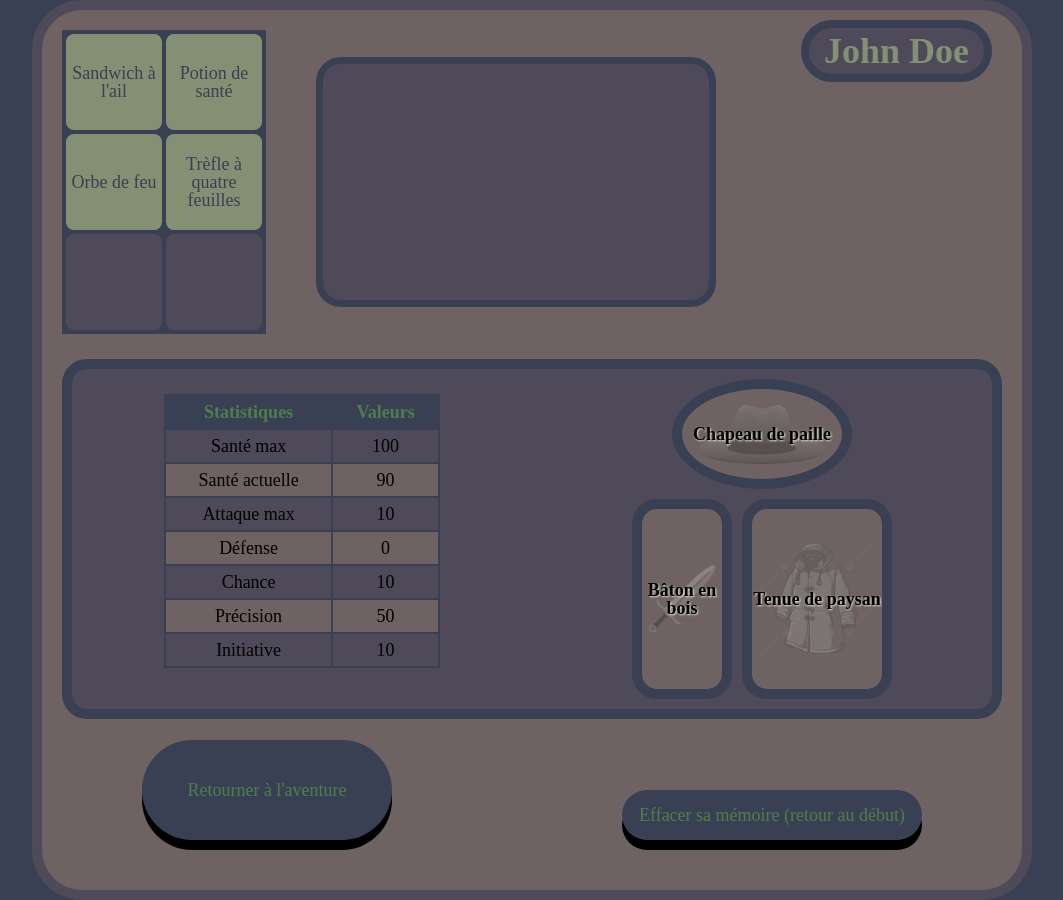
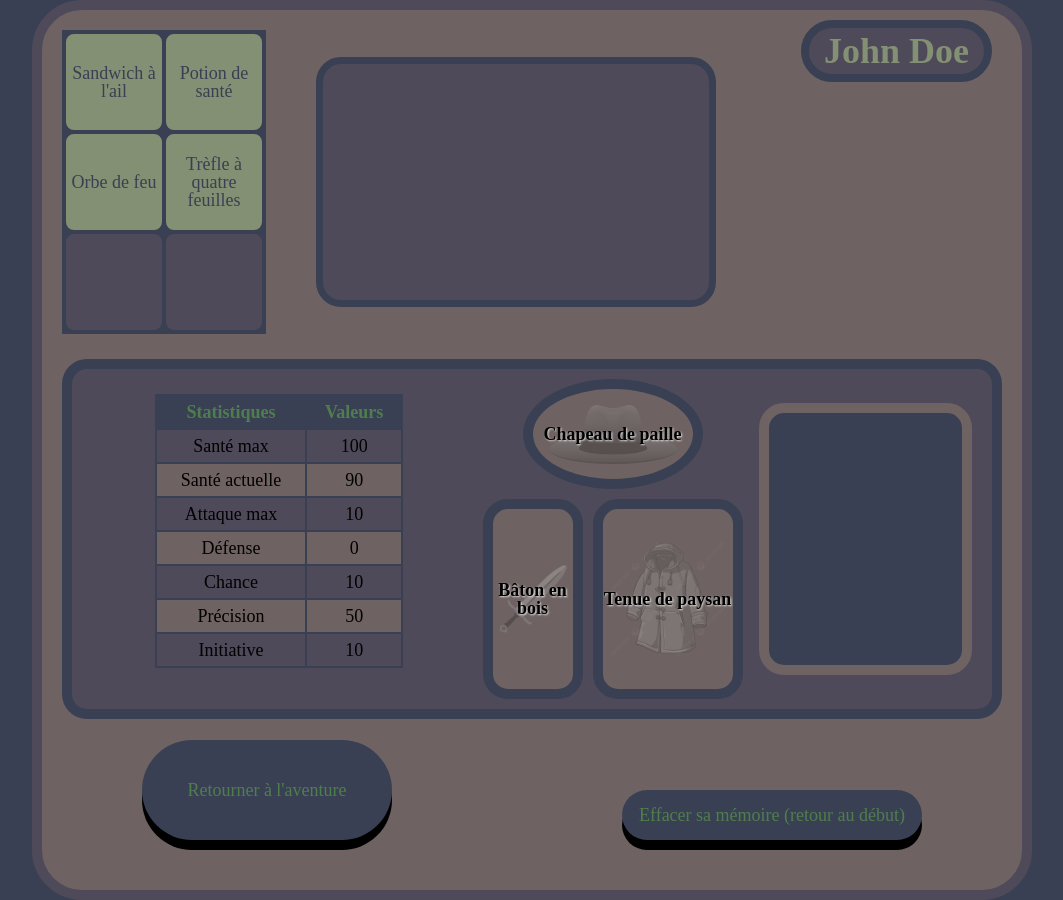
Before and after one commit to GoutteDooo/aventure, a React (Vite) app in the folder aventure-react/: page /status in a window 1280 px wide. Shown: the whole page, without its empty margins (108-1171 px from the left). Built offline with nearby package versions, Linux system fonts and the light colour scheme; a web font is replaced by a local one; what @midudev/tailwind-animations would draw is missing.

Commit message:
chore: add description window for equipment

```diff
--- a/aventure-react/src/components/Stats.jsx
+++ b/aventure-react/src/components/Stats.jsx
@@ -1,8 +1,8 @@
-import React, { useContext, useEffect } from 'react';
-import { PlayerContext } from '../utils/Context';
+import React, { useContext, useEffect } from "react";
+import { PlayerContext } from "../utils/Context";
 
 const Stats = () => {
-    const {playerStats, setPlayerStats} = useContext(PlayerContext);
+  const { playerStats, setPlayerStats } = useContext(PlayerContext);
 
   const convertKey = (key) => {
     const translations = {
@@ -24,13 +24,12 @@ const Stats = () => {
     return stat;
   };
 
-
   useEffect(() => {
     localStorage.setItem("playerData", JSON.stringify(playerStats));
   }, [playerStats]);
 
   return (
-        <div className='stats'>
+    <div className="stats">
       <div className="stats__container">
         <table>
           <thead>
@@ -40,25 +39,30 @@ const Stats = () => {
             </tr>
           </thead>
           <tbody>
-                    {playerStats && Object.entries(playerStats.stats).map(([key,value], index) => (
+            {playerStats &&
+              Object.entries(playerStats.stats).map(([key, value], index) => (
                 <tr key={index}>
                   <td>{convertKey(key)}</td>
                   <td>{convertStat(key, value)}</td>
                 </tr>
-                        )
-                    )}
+              ))}
           </tbody>
         </table>
       </div>
       <div className="stats__equipment">
-                <div className="stats__equipment__hat">
+        <div className="stats__equipment__container">
+          <div className="stats__equipment__container__hat">
             <p>{playerStats.equipment.hat}</p>
           </div>
-                <div className="stats__equipment__outfit">
+          <div className="stats__equipment__container__outfit">
             <p>{playerStats.equipment.outfit}</p>
           </div>
-                <div className="stats__equipment__weapon">
+          <div className="stats__equipment__container__weapon">
             <p>{playerStats.equipment.weapon}</p>
+          </div>
+        </div>
+        <div className="stats__equipment__description">
+          <div className="stats__equipment__description--container"></div>
         </div>
       </div>
     </div>
--- a/aventure-react/src/styles/components/_stats.scss
+++ b/aventure-react/src/styles/components/_stats.scss
@@ -10,14 +10,15 @@
     display: flex;
     flex-direction: column;
     align-items: center;
-        width: 50%;
+    width: 45%;
     height: 100%;
     margin: 15px auto;
     table {
       width: 60%;
       border-collapse: collapse;
       margin-top: 10px;
-            th,td {
+      th,
+      td {
         border: 2px solid $dark3;
         padding: 7px;
         text-align: center;
@@ -34,9 +35,12 @@
         background: $dark1;
       }
     }
-
   }
   &__equipment {
+    display: flex;
+    width: 55%;
+    height: 100%;
+    &__container {
       display: grid;
       justify-content: center;
       justify-items: center;
@@ -45,11 +49,13 @@
         "h h"
         "w b"
         "w b";
+      text-align: center;
+      gap: 10px;
       width: 50%;
       height: 100%;
-        text-align: center;
-        gap: 10px;
-        &__hat, &__outfit, &__weapon {
+      &__hat,
+      &__outfit,
+      &__weapon {
         @include verticalCenter;
         border: 10px solid $dark3;
         background: $dark1;
@@ -90,7 +96,7 @@
         width: 180px;
         height: 110px;
         border-radius: 50%;
-            &::before{
+        &::before {
           background-image: url("/src/assets/img/equip_hat.png");
           background-size: 80%;
         }
@@ -112,4 +118,19 @@
         }
       }
     }
+    &__description {
+      width: 50%;
+      display: flex;
+      &--container {
+        border: 10px solid $dark1;
+        border-radius: 25px;
+        background: $dark3;
+        box-sizing: border-box;
+        height: 80%;
+        width: 100%;
+        align-self: center;
+        margin: 20px;
       }
+    }
+  }
+}
--- a/aventure-react/src/styles/main.css
+++ b/aventure-react/src/styles/main.css
@@ -74,7 +74,6 @@ html {
 body {
   margin: 0;
   padding: 0;
-  -webkit-box-sizing: border-box;
   box-sizing: border-box;
 }
 
@@ -92,7 +91,6 @@ button {
   background: #394053;
   color: #4f7e4e;
   border-radius: 5000px;
-  -webkit-box-shadow: 0 10px 0 0 black;
   box-shadow: 0 10px 0 0 black;
 }
 button:hover {
@@ -100,9 +98,7 @@ button:hover {
   background: #4e4a59;
 }
 button:active {
-  -webkit-box-shadow: 0 0px 0 0 black;
   box-shadow: 0 0px 0 0 black;
-  -webkit-transform: translateY(10px);
   transform: translateY(10px);
 }
 
@@ -118,12 +114,8 @@ button:active {
   font-size: 1.3rem;
 }
 .combat-container .combat {
-  display: -webkit-box;
-  display: -ms-flexbox;
   display: flex;
   width: 90%;
-  -webkit-box-pack: justify;
-      -ms-flex-pack: justify;
   justify-content: space-between;
   background: #4e4a59;
   border-radius: 25px;
@@ -160,11 +152,9 @@ button:active {
   color: #6E6362;
 }
 .combat-container .combat__ennemy__stats:hover {
-  -webkit-filter: brightness(0.8);
   filter: brightness(0.8);
 }
 .combat-container .combat__ennemy__attack {
-  -webkit-animation: enemyAttack 1s forwards ease-out;
   animation: enemyAttack 1s forwards ease-out;
 }
 .combat-container .combat__play {
@@ -183,45 +173,29 @@ button:active {
   background: darkred;
 }
 .combat-container .combat__hit {
-  -webkit-animation: hit 0.6s forwards;
   animation: hit 0.6s forwards;
 }
 .combat-container .your-turn {
   position: absolute;
-  display: -webkit-box;
-  display: -ms-flexbox;
   display: flex;
-  -webkit-box-align: center;
-      -ms-flex-align: center;
   align-items: center;
-  -webkit-box-pack: center;
-      -ms-flex-pack: center;
   justify-content: center;
   background: #4f7e4e;
   height: 100px;
   width: 300px;
   top: 50%;
   left: 50%;
-  -webkit-transform: translate(-50%, -50%);
   transform: translate(-50%, -50%);
   opacity: 0;
   color: #edf6f9;
-  -webkit-animation: yourTurn 1s forwards;
   animation: yourTurn 1s forwards;
 }
 .combat-container .combat__player__turn {
   position: absolute;
   left: 50%;
-  -webkit-transform: translateX(-50%);
   transform: translateX(-50%);
-  display: -webkit-box;
-  display: -ms-flexbox;
   display: flex;
-  -webkit-box-pack: space-evenly;
-      -ms-flex-pack: space-evenly;
   justify-content: space-evenly;
-  -webkit-box-align: center;
-      -ms-flex-align: center;
   align-items: center;
   gap: 50px;
   margin-top: 25px;
@@ -231,19 +205,15 @@ button:active {
 .combat-container .combat__player__turn .combat__button__attack, .combat-container .combat__player__turn .combat__button__defense, .combat-container .combat__player__turn .combat__button__use, .combat-container .combat__player__turn .combat__button__fled {
   padding: 20px;
   border-radius: 25px;
-  -webkit-box-shadow: 0 10px 0 0 black;
   box-shadow: 0 10px 0 0 black;
   width: 150px;
 }
 .combat-container .combat__player__turn .combat__button__attack:hover, .combat-container .combat__player__turn .combat__button__defense:hover, .combat-container .combat__player__turn .combat__button__use:hover, .combat-container .combat__player__turn .combat__button__fled:hover {
-  -webkit-filter: brightness(0.8);
   filter: brightness(0.8);
   color: #edf6f9;
 }
 .combat-container .combat__player__turn .combat__button__attack:active, .combat-container .combat__player__turn .combat__button__defense:active, .combat-container .combat__player__turn .combat__button__use:active, .combat-container .combat__player__turn .combat__button__fled:active {
-  -webkit-box-shadow: 0 0 0 0;
   box-shadow: 0 0 0 0;
-  -webkit-transform: translateY(10px);
   transform: translateY(10px);
 }
 .combat-container .combat__player__turn .combat__button__attack {
@@ -261,16 +231,9 @@ button:active {
 .combat-container .combat__button__cancel {
   position: absolute;
   left: 50%;
-  -webkit-transform: translateX(-50%);
   transform: translateX(-50%);
-  display: -webkit-box;
-  display: -ms-flexbox;
   display: flex;
-  -webkit-box-pack: space-evenly;
-      -ms-flex-pack: space-evenly;
   justify-content: space-evenly;
-  -webkit-box-align: center;
-      -ms-flex-align: center;
   align-items: center;
   margin-top: 25px;
   height: 50px;
@@ -280,23 +243,15 @@ button:active {
 }
 .combat-container .ennemy-turn {
   position: absolute;
-  display: -webkit-box;
-  display: -ms-flexbox;
   display: flex;
-  -webkit-box-align: center;
-      -ms-flex-align: center;
   align-items: center;
-  -webkit-box-pack: center;
-      -ms-flex-pack: center;
   justify-content: center;
   height: 100px;
   width: 300px;
   top: 50%;
   left: 50%;
-  -webkit-transform: translate(-50%, -50%);
   transform: translate(-50%, -50%);
   opacity: 0;
-  -webkit-animation: yourTurn 1s forwards;
   animation: yourTurn 1s forwards;
   color: #6E6362;
   background: darkred;
@@ -304,19 +259,6 @@ button:active {
 
 .combat--attacking {
   cursor: crosshair;
-}
-
-@-webkit-keyframes yourTurn {
-  0%, 30%, 50%, 70%, 90% {
-    opacity: 0;
-  }
-  20%, 40%, 60%, 80%, 95% {
-    opacity: 1;
-  }
-  100% {
-    opacity: 0;
-    display: none;
-  }
 }
 
 @keyframes yourTurn {
@@ -331,61 +273,26 @@ button:active {
     display: none;
   }
 }
-@-webkit-keyframes hit {
+@keyframes hit {
   0%, 30%, 50%, 70%, 90% {
     background: red;
-    -webkit-transform: translateX(-10px);
     transform: translateX(-10px);
   }
   20%, 40%, 60%, 80% {
-    -webkit-transform: translateX(10px);
     transform: translateX(10px);
   }
   100% {
-    -webkit-transform: translateX(0);
     transform: translateX(0);
-  }
-}
-@keyframes hit {
-  0%, 30%, 50%, 70%, 90% {
-    background: red;
-    -webkit-transform: translateX(-10px);
-            transform: translateX(-10px);
-  }
-  20%, 40%, 60%, 80% {
-    -webkit-transform: translateX(10px);
-            transform: translateX(10px);
-  }
-  100% {
-    -webkit-transform: translateX(0);
-            transform: translateX(0);
-  }
-}
-@-webkit-keyframes enemyAttack {
-  0%, 100% {
-    -webkit-transform: translateX(0);
-            transform: translateX(0);
-  }
-  70% {
-    -webkit-transform: translateX(50px) rotate(10deg);
-            transform: translateX(50px) rotate(10deg);
-  }
-  90% {
-    -webkit-transform: translateX(-350px) rotate(-20deg);
-            transform: translateX(-350px) rotate(-20deg);
   }
 }
 @keyframes enemyAttack {
   0%, 100% {
-    -webkit-transform: translateX(0);
     transform: translateX(0);
   }
   70% {
-    -webkit-transform: translateX(50px) rotate(10deg);
     transform: translateX(50px) rotate(10deg);
   }
   90% {
-    -webkit-transform: translateX(-350px) rotate(-20deg);
     transform: translateX(-350px) rotate(-20deg);
   }
 }
@@ -401,18 +308,12 @@ button:active {
   height: 150px;
   top: 50%;
   left: 50%;
-  -webkit-transform: translate(-50%, -50%);
   transform: translate(-50%, -50%);
   background: rgba(255, 255, 255, 0.446);
   font-size: 2.5rem;
-  display: -webkit-box;
-  display: -ms-flexbox;
   display: flex;
-  -webkit-box-align: center;
-      -ms-flex-align: center;
   align-items: center;
   color: #4f7e4e;
-  -webkit-animation: popUp 3s forwards;
   animation: popUp 3s forwards;
   z-index: 1000;
 }
@@ -420,7 +321,6 @@ button:active {
   width: 100%;
   display: block;
   position: absolute;
-  -webkit-animation: combatFinished 2s forwards ease-in-out;
   animation: combatFinished 2s forwards ease-in-out;
 }
 .combat__finished__container .finish__pop-up {
@@ -432,18 +332,6 @@ button:active {
   padding: 1rem;
 }
 
-@-webkit-keyframes combatFinished {
-  0% {
-    left: -200%;
-  }
-  30%, 70% {
-    left: 40%;
-  }
-  100% {
-    left: 200%;
-  }
-}
-
 @keyframes combatFinished {
   0% {
     left: -200%;
@@ -453,18 +341,6 @@ button:active {
   }
   100% {
     left: 200%;
-  }
-}
-@-webkit-keyframes popUp {
-  0% {
-    opacity: 0;
-  }
-  10%, 90% {
-    opacity: 1;
-  }
-  100% {
-    opacity: 0;
-    display: none;
   }
 }
 @keyframes popUp {
@@ -486,7 +362,6 @@ button:active {
   top: 0;
   right: 0;
   background: rgba(0, 0, 0, 0.665);
-  -webkit-animation: lootsAppear 5s forwards;
   animation: lootsAppear 5s forwards;
 }
 .bg__loots .loots {
@@ -494,8 +369,6 @@ button:active {
   height: 600px;
 }
 .bg__loots .loots__infos {
-  display: -webkit-box;
-  display: -ms-flexbox;
   display: flex;
   height: 500px;
   width: 800px;
@@ -507,21 +380,10 @@ button:active {
   color: #394053;
 }
 .bg__loots .loots__infos .loots__drop, .bg__loots .loots__infos .loots__gain {
-  display: -webkit-box;
-  display: -ms-flexbox;
   display: flex;
-  -webkit-box-align: center;
-      -ms-flex-align: center;
   align-items: center;
-  -webkit-box-pack: center;
-      -ms-flex-pack: center;
   justify-content: center;
-  -webkit-box-pack: start;
-      -ms-flex-pack: start;
   justify-content: start;
-  -webkit-box-orient: vertical;
-  -webkit-box-direction: normal;
-      -ms-flex-direction: column;
   flex-direction: column;
   width: 50%;
   height: 100%;
@@ -545,7 +407,6 @@ button:active {
   margin-top: 50px;
   height: 75px;
   width: 200px;
-  -webkit-transform: translateX(-50%);
   transform: translateX(-50%);
   border-radius: 5000px;
 }
@@ -553,19 +414,8 @@ button:active {
   color: #edf6f9;
 }
 .bg__loots .loots__next:active {
-  -webkit-box-shadow: 0 0px 0 0 black;
   box-shadow: 0 0px 0 0 black;
-  -webkit-transform: translate(-50%, 10px);
   transform: translate(-50%, 10px);
-}
-
-@-webkit-keyframes lootsAppear {
-  from {
-    opacity: 0;
-  }
-  to {
-    opacity: 1;
-  }
 }
 
 @keyframes lootsAppear {
@@ -577,11 +427,7 @@ button:active {
   }
 }
 .inventory {
-  display: -webkit-box;
-  display: -ms-flexbox;
   display: flex;
-  -webkit-box-align: center;
-      -ms-flex-align: center;
   align-items: center;
 }
 .inventory h1 {
@@ -607,14 +453,8 @@ button:active {
   background: #4e4a59;
   border: 2px solid #394053;
   border-radius: 10px;
-  display: -webkit-box;
-  display: -ms-flexbox;
   display: flex;
-  -webkit-box-align: center;
-      -ms-flex-align: center;
   align-items: center;
-  -webkit-box-pack: center;
-      -ms-flex-pack: center;
   justify-content: center;
   text-align: center;
 }
@@ -622,26 +462,20 @@ button:active {
   cursor: pointer;
   color: #394053;
   background: #839073;
-  -webkit-transition: 0.1s;
   transition: 0.1s;
 }
 .inventory__container__item--active:hover {
   border: 3px solid #4f7e4e;
   color: #edf6f9;
-  -webkit-transform: scale(1.02);
   transform: scale(1.02);
 }
 .inventory__container__item--selected {
   background: #4f7e4e;
   color: #edf6f9;
-  -webkit-transform: scale(1.02);
   transform: scale(1.02);
 }
 .inventory__description {
-  display: -webkit-box;
-  display: -ms-flexbox;
   display: flex;
-  -ms-flex-wrap: wrap;
   flex-wrap: wrap;
   background: #4e4a59;
   width: 400px;
@@ -681,8 +515,6 @@ button:active {
 }
 
 .stats {
-  display: -webkit-box;
-  display: -ms-flexbox;
   display: flex;
   margin-top: 25px;
   border: 10px solid #394053;
@@ -692,17 +524,10 @@ button:active {
   background: #4e4a59;
 }
 .stats__container {
-  display: -webkit-box;
-  display: -ms-flexbox;
   display: flex;
-  -webkit-box-orient: vertical;
-  -webkit-box-direction: normal;
-      -ms-flex-direction: column;
   flex-direction: column;
-  -webkit-box-align: center;
-      -ms-flex-align: center;
   align-items: center;
-  width: 50%;
+  width: 45%;
   height: 100%;
   margin: 15px auto;
 }
@@ -711,7 +536,8 @@ button:active {
   border-collapse: collapse;
   margin-top: 10px;
 }
-.stats__container table th, .stats__container table td {
+.stats__container table th,
+.stats__container table td {
   border: 2px solid #394053;
   padding: 7px;
   text-align: center;
@@ -728,28 +554,24 @@ button:active {
   background: #6E6362;
 }
 .stats__equipment {
+  display: flex;
+  width: 55%;
+  height: 100%;
+}
+.stats__equipment__container {
   display: grid;
-  -webkit-box-pack: center;
-      -ms-flex-pack: center;
   justify-content: center;
   justify-items: center;
-  -ms-flex-line-pack: center;
   align-content: center;
   grid-template-areas: "h h" "w b" "w b";
+  text-align: center;
+  gap: 10px;
   width: 50%;
   height: 100%;
-  text-align: center;
-  gap: 10px;
 }
-.stats__equipment__hat, .stats__equipment__outfit, .stats__equipment__weapon {
-  display: -webkit-box;
-  display: -ms-flexbox;
+.stats__equipment__container__hat, .stats__equipment__container__outfit, .stats__equipment__container__weapon {
   display: flex;
-  -webkit-box-align: center;
-      -ms-flex-align: center;
   align-items: center;
-  -webkit-box-pack: center;
-      -ms-flex-pack: center;
   justify-content: center;
   border: 10px solid #394053;
   background: #6E6362;
@@ -758,7 +580,7 @@ button:active {
   position: relative;
   cursor: pointer;
 }
-.stats__equipment__hat::before, .stats__equipment__outfit::before, .stats__equipment__weapon::before {
+.stats__equipment__container__hat::before, .stats__equipment__container__outfit::before, .stats__equipment__container__weapon::before {
   content: "";
   position: absolute;
   top: 0;
@@ -768,17 +590,14 @@ button:active {
   background-repeat: no-repeat;
   background-size: contain;
   background-position: center;
-  -webkit-filter: grayscale(100%) opacity(30%);
   filter: grayscale(100%) opacity(30%);
 }
-.stats__equipment__hat:hover, .stats__equipment__outfit:hover, .stats__equipment__weapon:hover {
-  -webkit-transform: scale(1.02);
+.stats__equipment__container__hat:hover, .stats__equipment__container__outfit:hover, .stats__equipment__container__weapon:hover {
   transform: scale(1.02);
   border-color: #4f7e4e;
-  -webkit-transition: 0.1s;
   transition: 0.1s;
 }
-.stats__equipment__hat p, .stats__equipment__outfit p, .stats__equipment__weapon p {
+.stats__equipment__container__hat p, .stats__equipment__container__outfit p, .stats__equipment__container__weapon p {
   z-index: 2;
   font-size: 1rem;
   background: none;
@@ -788,50 +607,55 @@ button:active {
   font-weight: bold;
   text-shadow: 1px 1px 2px rgba(255, 255, 255, 0.8);
 }
-.stats__equipment__hat {
+.stats__equipment__container__hat {
   grid-area: h;
   width: 180px;
   height: 110px;
   border-radius: 50%;
 }
-.stats__equipment__hat::before {
+.stats__equipment__container__hat::before {
   background-image: url("/src/assets/img/equip_hat.png");
   background-size: 80%;
 }
-.stats__equipment__outfit {
+.stats__equipment__container__outfit {
   grid-area: b;
   width: 150px;
   height: 200px;
 }
-.stats__equipment__outfit::before {
+.stats__equipment__container__outfit::before {
   background-image: url("/src/assets/img/equip_outfit.png");
 }
-.stats__equipment__weapon {
+.stats__equipment__container__weapon {
   grid-area: w;
   width: 100px;
   height: 200px;
 }
-.stats__equipment__weapon::before {
+.stats__equipment__container__weapon::before {
   background-image: url("/src/assets/img/equip_weapon.png");
+}
+.stats__equipment__description {
+  width: 50%;
+  display: flex;
+}
+.stats__equipment__description--container {
+  border: 10px solid #6E6362;
+  border-radius: 25px;
+  background: #394053;
+  box-sizing: border-box;
+  height: 80%;
+  width: 100%;
+  align-self: center;
+  margin: 20px;
 }
 
 /* LAYOUTS */
 /* PAGES */
 .home {
   height: 100vh;
-  display: -webkit-box;
-  display: -ms-flexbox;
   display: flex;
-  -webkit-box-orient: vertical;
-  -webkit-box-direction: normal;
-      -ms-flex-direction: column;
   flex-direction: column;
   gap: 100px;
-  -webkit-box-pack: center;
-      -ms-flex-pack: center;
   justify-content: center;
-  -webkit-box-align: center;
-      -ms-flex-align: center;
   align-items: center;
   background: #4e4a59;
   color: #edf6f9;
@@ -868,18 +692,9 @@ button:active {
 .adventure {
   position: relative;
   height: 100vh;
-  display: -webkit-box;
-  display: -ms-flexbox;
   display: flex;
-  -webkit-box-align: center;
-      -ms-flex-align: center;
   align-items: center;
-  -webkit-box-pack: center;
-      -ms-flex-pack: center;
   justify-content: center;
-  -webkit-box-orient: vertical;
-  -webkit-box-direction: normal;
-      -ms-flex-direction: column;
   flex-direction: column;
   background: #6E6362;
 }
@@ -901,15 +716,8 @@ button:active {
   width: 1000px;
   border-radius: 35px;
   padding: 20px;
-  display: -webkit-box;
-  display: -ms-flexbox;
   display: flex;
-  -webkit-box-orient: vertical;
-  -webkit-box-direction: normal;
-      -ms-flex-direction: column;
   flex-direction: column;
-  -webkit-box-align: center;
-      -ms-flex-align: center;
   align-items: center;
   margin: 0 50px 100px;
 }
@@ -949,10 +757,7 @@ button:active {
   height: 20%;
   max-height: 200px;
   width: 90%;
-  display: -webkit-box;
-  display: -ms-flexbox;
   display: flex;
-  -ms-flex-pack: distribute;
   justify-content: space-around;
 }
 .adventure__story .adventure__choices .adventure__choice {
@@ -961,7 +766,6 @@ button:active {
   font-size: 1.3rem;
   border-radius: 1rem;
   padding: 1rem;
-  -webkit-box-shadow: 0 10px 0 0 #839073;
   box-shadow: 0 10px 0 0 #839073;
   width: 250px;
 }
@@ -970,9 +774,7 @@ button:active {
   color: #4e4a59;
 }
 .adventure__story .adventure__choices .adventure__choice:active {
-  -webkit-box-shadow: 0 0 0 0 #839073;
   box-shadow: 0 0 0 0 #839073;
-  -webkit-transform: translateY(10px);
   transform: translateY(10px);
 }
 .adventure__status {
```
Also changed, not shown: 1 other file (tests, documents, lock files or other folders). Lines whose indentation alone changed are shown as unchanged.
